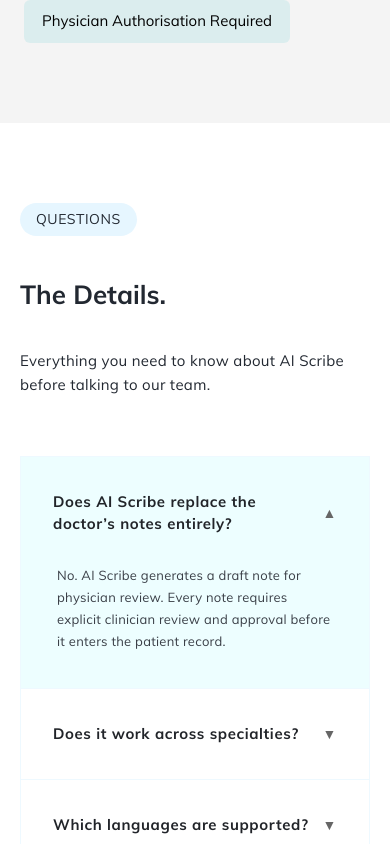
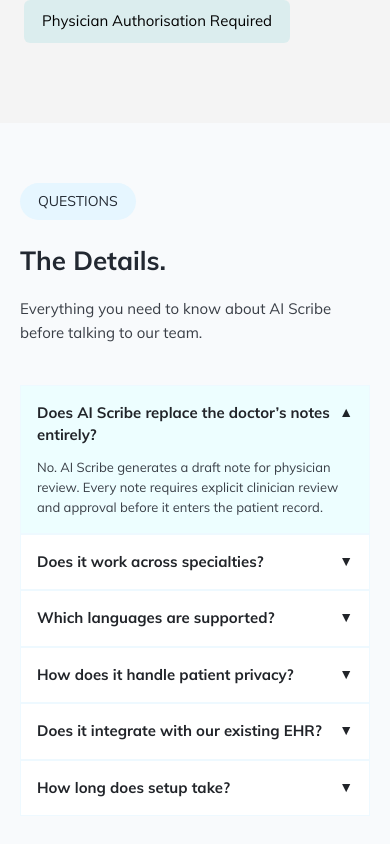
Before and after one commit to VikashLumeneo/Aarogya-AI, a React (Create React App) app: page /ai-scribe in a window 390 px wide. Shown: the part 6740-7584 px from the top of the page. Built offline with nearby package versions, Linux system fonts and the light colour scheme.

Commit message:
refactor: Improve layout and responsiveness of FAQ, FAQR, and Trust components; update styles for better readability and structure

```diff
--- a/src/pages/AiScribeFAQ.css
+++ b/src/pages/AiScribeFAQ.css
@@ -1,180 +1,153 @@
 .faq{
   width:100%;
-  padding:120px 20px;
-  background:#fff;
+  padding:120px 130px;
+  background:#F8FAFC;
+  font-family:"Mulish", sans-serif;
 }
 
 .faq-container{
   max-width:1180px;
   margin:auto;
-
   display:flex;
-  align-items:flex-start;
   gap:154px;
 }
 
 
-/* LEFT SIDE */
+/* LEFT */
 
 .faq-left{
   width:426px;
-  display:flex;
-  flex-direction:column;
-  gap:20px;
 }
 
 .faq-tag{
-  display:inline-flex;
+  background:#E6F6FF;
+  padding:8px 18px;
+  border-radius:120px;
+
+  font-size:14px;
+  font-family:"Mulish", sans-serif;
+  color:#222831;
+
+  display:inline-flex;      /* content width */
   align-items:center;
   justify-content:center;
 
-  padding:6px 16px;
-  border-radius:120px;
-
-  background:#E6F6FF;
-
-  font-size:14px;
-  font-family:"Mulish", sans-serif;
-  letter-spacing:0.04em;
-  color:#222831;
-
-  width:fit-content;
+  width:fit-content;        /* extra width हटाएगा */
+  align-self:flex-start;
 }
 
 .faq-title{
   font-size:46px;
   font-weight:700;
-  font-family:"Mulish", sans-serif;
   line-height:60px;
+  margin-top:20px;
   color:#222831;
 }
 
 .faq-desc{
   font-size:14px;
-  font-family:"Mulish", sans-serif;
   line-height:24px;
-  letter-spacing:0.02em;
-  color:#222831;
+  margin-top:15px;
+  color:#393E46;
 }
 
 
-/* RIGHT SIDE */
+/* RIGHT */
 
 .faq-right{
   width:600px;
-
-  display:flex;
-  flex-direction:column;
-  align-items:flex-start;
-
-  align-self:stretch;
 }
 
 
 /* FAQ ITEM */
 
 .faq-item{
-  width:100%;
   border:1px solid #EEF9FF;
+  padding:20px;
+  cursor:pointer;
+  transition:0.3s;
   background:#fff;
-  cursor:pointer;
+}
 
-  margin-top:-1px;
+.faq-item.active{
+  background:#EDFEFF;
 }
 
 
 /* QUESTION */
 
 .faq-question{
-  height:70px;
-
   display:flex;
-  align-items:center;
   justify-content:space-between;
-
-  padding:0 20px;
-
   font-size:16px;
-  font-family:"Mulish", sans-serif;
   font-weight:700;
   color:#212429;
+}
 
-  letter-spacing:0.04em;
+
+/* ANSWER */
+
+.faq-answer{
+  margin-top:10px;
+  font-size:14px;
+  color:#393E46;
+  line-height:22px;
 }
 
 .faq-icon{
   font-size:14px;
-  color:#666;
 }
 
 
-/* OPEN ITEM */
+/* ============================= */
+/* PHONE RESPONSIVE */
+/* ============================= */
 
-.faq-item.active{
-  background:#EDFEFF;
+@media (max-width:768px){
+
+.faq{
+  padding:60px 20px;
 }
-
-.faq-answer{
-  padding:0 20px 20px 20px;
-
-  font-size:14px;
-  font-family:"Mulish", sans-serif;
-  color:#393E46;
-  line-height:22px;
-  letter-spacing:0.02em;
-}
-
-
-/* ================= */
-/* TABLET */
-/* ================= */
-
-@media (max-width:1024px){
 
 .faq-container{
   flex-direction:column;
-  gap:60px;
+  gap:40px;
 }
+
+/* LEFT */
 
 .faq-left{
   width:100%;
 }
 
+.faq-title{
+  font-size:32px;
+  line-height:42px;
+}
+
+.faq-desc{
+  font-size:14px;
+}
+
+/* RIGHT */
+
 .faq-right{
   width:100%;
 }
 
-.faq-title{
-  font-size:36px;
-  line-height:48px;
-}
+/* FAQ ITEM */
 
-}
-
-
-/* ================= */
-/* MOBILE */
-/* ================= */
-
-@media (max-width:600px){
-
-.faq{
-  padding:80px 20px;
-}
-
-.faq-title{
-  font-size:28px;
-  line-height:38px;
+.faq-item{
+  padding:16px;
 }
 
 .faq-question{
   font-size:15px;
-  height:auto;
-  padding:18px 16px;
 }
 
 .faq-answer{
   font-size:13px;
+  line-height:20px;
 }
 
 }
--- a/src/pages/FAQR.css
+++ b/src/pages/FAQR.css
@@ -8,7 +8,8 @@ font-family:"Mulish",sans-serif;
 
 .faqr-container{
 display:flex;
-width:1180px;
+max-width:1180px;
+width:100%;
 align-items:flex-start;
 gap:154px;
 margin:auto;
@@ -20,7 +21,7 @@ margin:auto;
 display:flex;
 flex-direction:column;
 gap:20px;
-width:426px;
+max-width:426px;
 }
 
 .faqr-tag{
@@ -52,7 +53,8 @@ letter-spacing:0.02em;
 .faqr-right{
 display:flex;
 flex-direction:column;
-width:600px;
+width:100%;
+max-width:600px;
 }
 
 /* ITEM */
@@ -62,6 +64,7 @@ border:1px solid #EEF9FF;
 background:#ffffff;
 padding:20px;
 cursor:pointer;
+transition:0.3s;
 }
 
 .faqr-item.active{
@@ -90,8 +93,30 @@ color:#393E46;
 line-height:22px;
 letter-spacing:0.02em;
 }
+
 /* ========================= */
-/* MOBILE RESPONSIVE */
+/* TABLET */
+/* ========================= */
+
+@media (max-width:1024px){
+
+.faqr{
+padding:100px 60px;
+}
+
+.faqr-container{
+gap:80px;
+}
+
+.faqr-title{
+font-size:38px;
+line-height:50px;
+}
+
+}
+
+/* ========================= */
+/* MOBILE */
 /* ========================= */
 
 @media (max-width:768px){
@@ -102,19 +127,16 @@ padding:60px 20px;
 
 .faqr-container{
 flex-direction:column;
-width:100%;
 gap:40px;
 }
 
 .faqr-left{
-width:100%;
-text-align:center;
-align-items:center;
+max-width:100%;
 }
 
 .faqr-title{
-font-size:32px;
-line-height:40px;
+font-size:30px;
+line-height:38px;
 }
 
 .faqr-desc{
@@ -123,7 +145,7 @@ line-height:20px;
 }
 
 .faqr-right{
-width:100%;
+max-width:100%;
 }
 
 .faqr-item{
--- a/src/pages/Trust.css
+++ b/src/pages/Trust.css
@@ -1,19 +1,17 @@
 .trust{
-    /* max-width: 1880px; */
 background:#F4F4F4;
 padding:120px 0;
 font-family:"Mulish",sans-serif;
 }
 
-
 .trust-container{
 max-width:1440px;
 margin:auto;
 display:flex;
-align-items:flex-start;
+align-items:center;
 justify-content:space-between;
 gap:80px;
-padding:0 100px;
+padding:0 80px;
 }
 
 
@@ -24,7 +22,6 @@ display:flex;
 flex-direction:column;
 gap:30px;
 max-width:600px;
-height: 545px;
 }
 
 
@@ -41,7 +38,7 @@ color:#00ADB5;
 font-size:14px;
 padding:8px 16px;
 border-radius:120px;
-width:max-content;
+width:fit-content;
 letter-spacing:0.04em;
 }
 
@@ -58,7 +55,6 @@ line-height:56px;
 font-size:18px;
 color:#393E46;
 line-height:28px;
-letter-spacing:0;
 max-width:560px;
 }
 
@@ -80,6 +76,7 @@ color:#222831;
 .trust-buttons{
 display:flex;
 gap:16px;
+flex-wrap:wrap;
 }
 
 
@@ -106,15 +103,19 @@ color:#222831;
 /* RIGHT IMAGE */
 
 .trust-right{
+flex:1;
 display:flex;
 align-items:center;
 justify-content:center;
 }
 
 .trust-right img{
-width:530px;
-max-width:100%;
+max-width:530px;
+width:100%;
+height:auto;
 }
+
+
 /* ========================= */
 /* MOBILE RESPONSIVE */
 /* ========================= */
@@ -133,7 +134,6 @@ padding:0 20px;
 
 .trust-left{
 max-width:100%;
-height:auto;
 gap:24px;
 text-align:center;
 align-items:center;
@@ -175,13 +175,11 @@ font-size:14px;
 padding:10px 16px;
 }
 
-.trust-right{
-width:100%;
-}
+/* IMAGE FIX */
 
 .trust-right img{
 width:100%;
-max-width:380px;
+max-width:520px;
 height:auto;
 }
 
```
